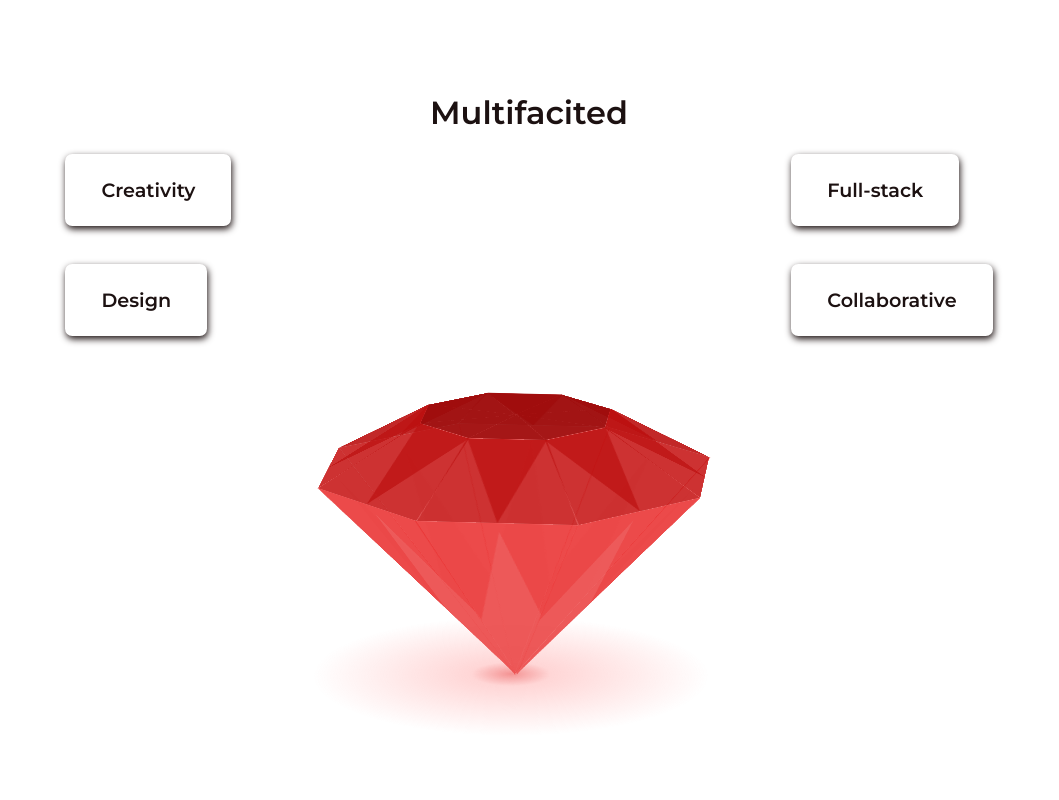
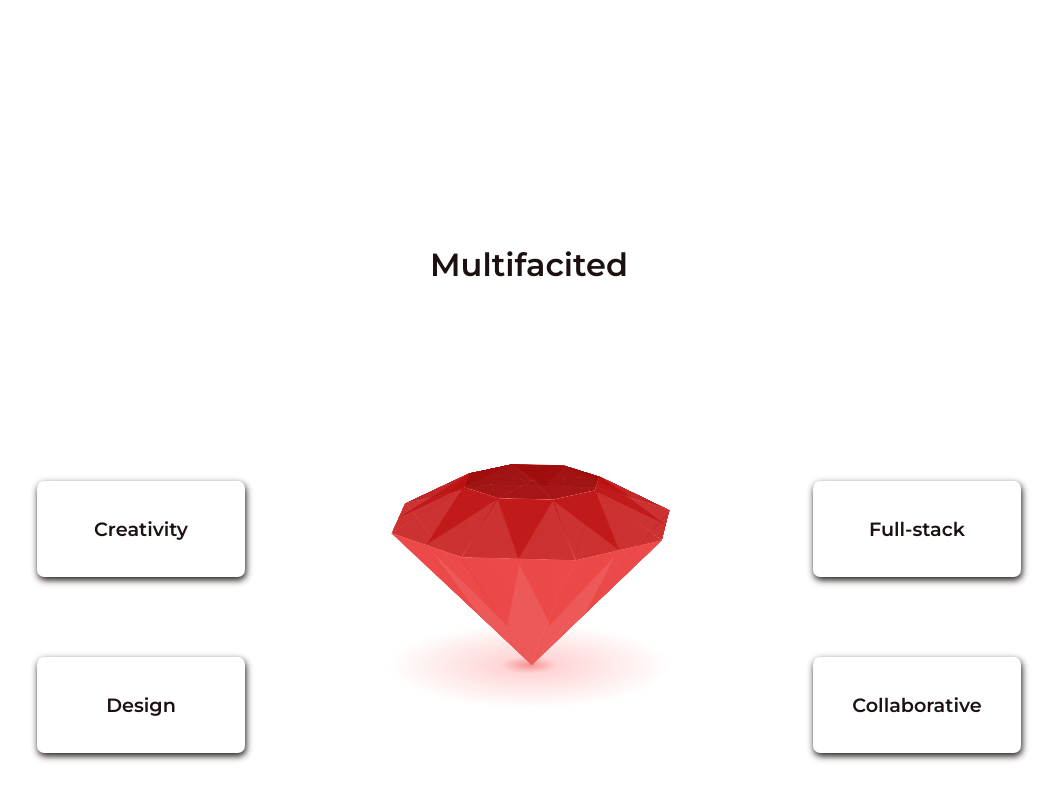
Before and after one commit to blueberry-hamster/portfolio-site, a React (Create React App) app in the folder frontend/: page / in a window 1280 px wide. Shown: the part 960-1760 px from the top of the page, without its empty margins (111-1170 px from the left). Built offline with nearby package versions, Linux system fonts and the light colour scheme; no server answers.

Commit message:
Style multifacited cards and degbug positioning

```diff
--- a/frontend/src/components/Diamond.jsx
+++ b/frontend/src/components/Diamond.jsx
@@ -1,15 +1,13 @@
-import React, { useEffect, useRef } from "react";
+import React, { useEffect} from "react";
 import "../styles/diamond.scss";
 
 const RedDiamond = () => {
-  // Ref to the container
-  const containerRef = useRef(null);
 
   useEffect(() => {
   }, []); // Empty dependency array means this effect runs once after initial render
 
   return (
-    <div ref={containerRef} className="diamond intro">
+    <div className="diamond intro">
       <div className="diamond__base">
         <div className="diamond-bottom">
           {[...Array(8)].map((_, i) => (
--- /dev/null
+++ b/frontend/src/components/FlipCard.jsx
@@ -0,0 +1,97 @@
+import React, { useState } from "react";
+import styled from "styled-components";
+import colors from "../styles/_variables.scss";
+
+const CardContainer = styled.div`
+  position: relative;
+  min-width: 15em;
+  min-height: 8em;
+  padding: 1em;
+  perspective: 1000px;
+  margin-bottom: 3em;
+  box-sizing: border-box;
+  display: flex;
+  justify-content: center;
+  align-items: center;
+  box-sizing: border-box;
+`;
+
+const Card = styled.div`
+  width: 100%;
+  height: 100%;
+  display: flex;
+  justify-content: center;
+  align-items: center;
+  transform-style: preserve-3d;
+  transition: transform 0.5s;
+  cursor: pointer;
+  transform: ${({ isActive }) =>
+    isActive ? "rotateY(180deg)" : "rotateY(0deg)"};
+  transform-origin: center center;
+`;
+
+const Face = styled.div`
+  position: absolute;
+  width: 100%;
+  height: 100%;
+  backface-visibility: hidden;
+  display: flex;
+  align-items: center;
+  justify-content: center;
+  border-radius: 0.375em;
+  font-size: 1.2em;
+  font-weight: bold;
+  color: ${colors.textPrimary};
+  background-color: white;
+  filter: drop-shadow(0.1em 0.2em 0.2em ${colors.shadowLight});
+  overflow: hidden;
+`;
+
+const Front = styled(Face)`
+  transition: color 0.5s ease-in-out, opacity 0.5s ease-in-out; // Combined transitions for clarity
+
+  &::before {
+    content: "";
+    position: absolute;
+    width: 300%;
+    height: 300%;
+    background-image: url(redRecord.jpg);
+    background-size: cover;
+    background-attachment: fixed;
+    opacity: 0;
+    transition: opacity 0.5s ease-in-out;
+    z-index: -1;
+  }
+
+  &:hover {
+    color: white;
+
+    &::before {
+      opacity: 1;
+    }
+  }
+`;
+
+const Back = styled(Face)`
+  color: ${colors.textPrimary};
+  transform: rotateY(180deg);
+  padding: 1em;
+  &:hover {
+    // color: ${colors.textAccent}
+  }
+`;
+
+const FlipCard = ({ frontContent, backContent }) => {
+  const [isActive, setIsActive] = useState(false);
+
+  return (
+    <CardContainer onClick={() => setIsActive(!isActive)}>
+      <Card isActive={isActive}>
+        <Front>{frontContent}</Front>
+        <Back>{backContent}</Back>
+      </Card>
+    </CardContainer>
+  );
+};
+
+export default FlipCard;
--- a/frontend/src/components/Multifacited.jsx
+++ b/frontend/src/components/Multifacited.jsx
@@ -1,13 +1,13 @@
-import React, { useState, useRef, useEffect } from "react";
+import React, { useState} from "react";
 import styled from "styled-components";
 import RedDiamond from "./Diamond";
-import colors from "../styles/_variables.scss";
+import FlipCard from "./FlipCard";
 
 const Section = styled.div`
   width: 100vw;
   min-height: 100vh;
   box-sizing: border-box;
-  padding: 2em;
+  padding: 2em 4em;
   display: flex;
   flex-direction: column;
   justify-content: center;
@@ -19,40 +19,56 @@ const Section = styled.div`
 const Title = styled.h1`
   text-align: center;
   width: 100%;
+  margin-top: 15%;
 `;
 const Content = styled.div`
+  width: 100%;
   display: flex;
   flex-direction: row;
-  justify-content: space-between;
+  justify-content: space-evenly;
+  postition: relative;
+  box-sizing: border-box;
+  margin: 0em 4em;
+  padding-top: 10em;
 `;
-const LeftTags = styled.div`
+const TagsSection = styled.div`
+  display: flex;
   flex-direction: column;
 `;
-const RightTags = styled.div`
-  flex-direction: column;
+const LeftTags = styled(TagsSection)`
+
 `;
-const Tag = styled.div`
-  width: fit-content;
-  font-size: 1.2em;
-  font-weight: bold;
-  padding: 1.25em 1.875em;
-  margin-bottom: 2em;
-  background-color: white;
-  position: relative;
-  border-radius: 0.375em;
-  filter: drop-shadow(0.1em 0.2em 0.2em ${colors.shadowLight});
-
-  &:hover {
-    filter: drop-shadow(0.2em 0.7em 0.6em ${colors.shadowLight});
-  }
+const RightTags = styled(TagsSection)`
+  align-items: end;
 `;
 
 const Multifacited = () => {
+
   const tags = [
-    { id: "creativity", content: "Creativity", position: "left" },
-    { id: "design", content: "Design", position: "left" },
-    { id: "full-stack", content: "Full-stack", position: "right" },
-    { id: "collaborative", content: "Collaborative", position: "right" },
+    {
+      id: "creativity",
+      title: "Creativity",
+      description: "Lorem ipsum dolor sit amet, consectetur adipiscing elit.",
+      position: "left",
+    },
+    {
+      id: "design",
+      title: "Design",
+      description: "Lorem ipsum dolor sit amet, consectetur adipiscing elit.",
+      position: "left",
+    },
+    {
+      id: "full-stack",
+      title: "Full-stack",
+      description: "Lorem ipsum dolor sit amet, consectetur adipiscing elit.",
+      position: "right",
+    },
+    {
+      id: "collaborative",
+      title: "Collaborative",
+      description: "Lorem ipsum dolor sit amet, consectetur adipiscing elit.",
+      position: "right",
+    },
   ];
 
   return (
@@ -62,22 +78,24 @@ const Multifacited = () => {
         <LeftTags>
           {tags
             .filter((tag) => tag.position === "left")
-            .map((tag, index) => (
-              <Tag key={tag.id} >
-                {tag.content}
-              </Tag>
+            .map((tag) => (
+              <FlipCard
+                key={tag.id}
+                frontContent={tag.title}
+                backContent={tag.description}
+              />
             ))}
         </LeftTags>
         <RedDiamond />
         <RightTags>
           {tags
             .filter((tag) => tag.position === "right")
-            .map((tag, index) => (
-              <Tag
+            .map((tag) => (
+              <FlipCard
                 key={tag.id}
-              >
-                {tag.content}
-              </Tag>
+                frontContent={tag.title}
+                backContent={tag.description}
+              />
             ))}
         </RightTags>
       </Content>
--- a/frontend/src/components/Navbar.jsx
+++ b/frontend/src/components/Navbar.jsx
@@ -29,22 +29,17 @@ const LogoContainer = styled.div`
   &:hover .logo-text {
     transform: translateX(0);
     opacity: 1;
-    color: ${colors.textAccent};
+    color: ${colors.textAccent2};
   }
 `;
 
   const Logo = styled.img`
   height: 2em;
-  opacity: 0.65;
-
-  &:hover {
-    opacity: 1;
-  }
   `;
 
   const LogoText = styled.span`
     font-weight: bold;
-    color: ${colors.textSecondary};
+    color: ${colors.textAccent};
     margin-left: 10px;
     opacity: 0;
     transform: translateX(100%);
--- a/frontend/src/styles/_variables.scss
+++ b/frontend/src/styles/_variables.scss
@@ -1,6 +1,7 @@
 $text-primary: #1c1111;
 $text-secondary: #696262;
 $text-accent: #f04343;
+$text-accent2: #d20b0b;
 $white: #fff;
 $light-grey: #e3dede;
 
@@ -16,6 +17,7 @@ $shadow-dark: rgba(62, 8, 36, 0.7);
   textPrimary: $text-primary;
   textSecondary: $text-secondary;
   textAccent: $text-accent;
+  textAccent2: $text-accent2;
   white: $white;
   lightGrey: $light-grey;
   link: $link;
--- a/frontend/src/styles/diamond.scss
+++ b/frontend/src/styles/diamond.scss
@@ -13,19 +13,23 @@ $color6: rgba(155, 10, 10, 0.877);
   transition: all .4s;
 }
 
+.intro {
+  display: flex;
+  align-items: center;
+  justify-content: center;
+  margin: 0;
+}
+
 .diamond {
   filter: brightness(1);
-  margin-top: 30vh;
-  width: 70vh;
-  height: 70vh;
-  max-width: 70vw;
-  max-height: 70vw;
+  width: 50vh;
+  height: 50vh;
+  max-width: 50vw;
+  max-height: 50vw;
   perspective: 600vh;
-
-  &:hover {
-    transition: all 3s ease-in-out;
-    filter: brightness(1.35);
-  }
+   * {
+    z-index: 10;
+   }
 }
 
 .diamond__base {
@@ -35,7 +39,6 @@ $color6: rgba(155, 10, 10, 0.877);
   transform-style: preserve-3d;
   animation: linear ROTATE 25s infinite;
   background: radial-gradient(circle, rgba(234, 46, 46, 0.519) 0%, rgba(255, 50, 50, 0.2) 10%, transparent 50%);
-  border-radius: 100%;
 }
 
 .diamond-slice {
```
